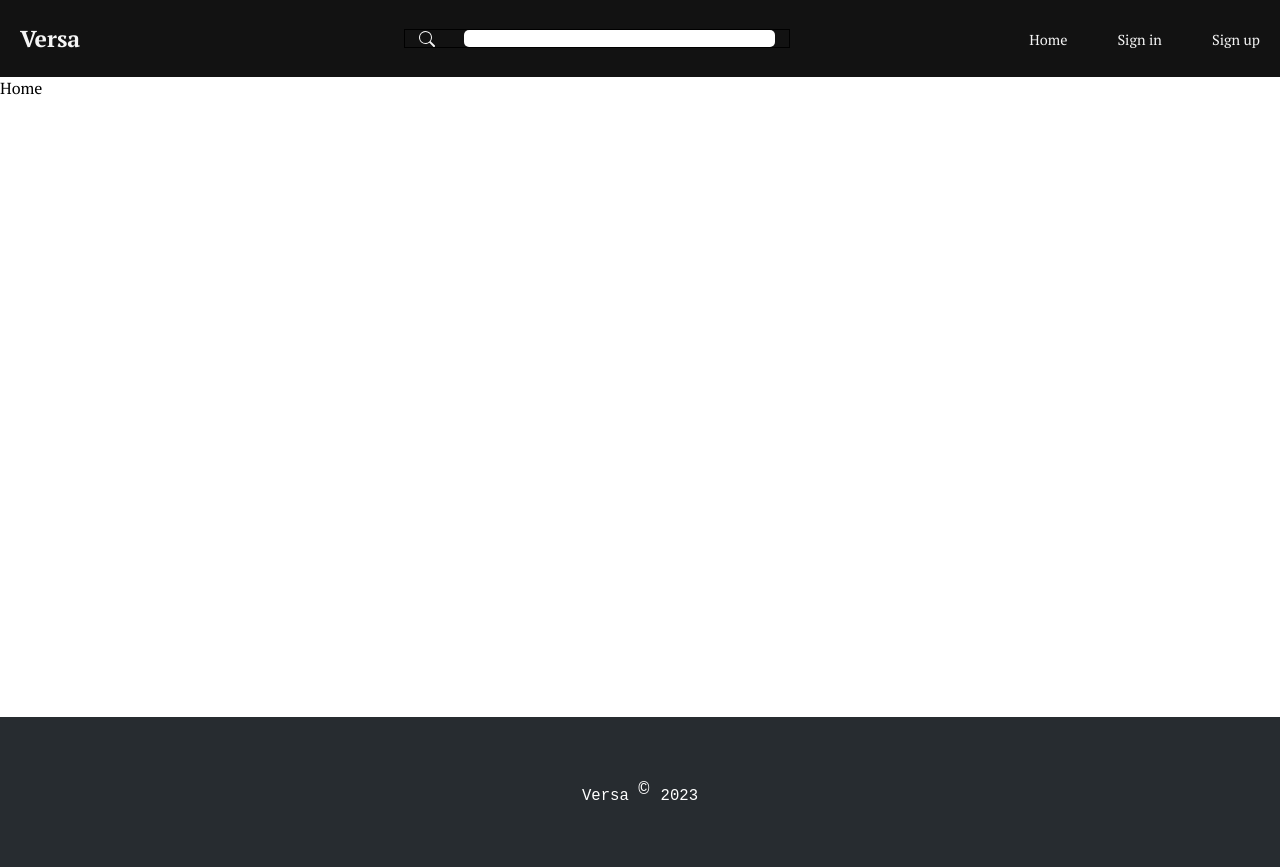
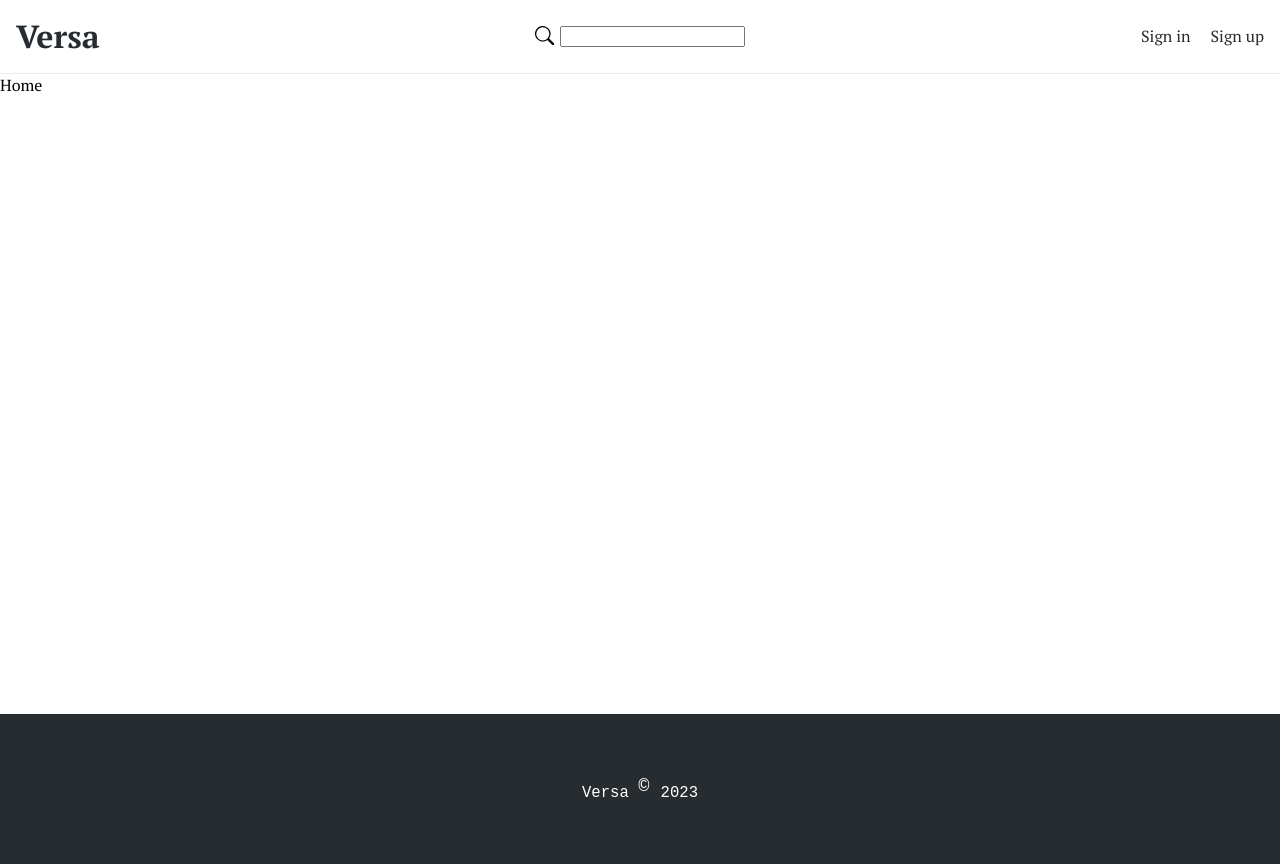
Before and after one commit to murilo1988/Versa, a React (Create React App) app in the folder frontend/: page / in a window 1280 px wide. Built offline with nearby package versions, Linux system fonts and the light colour scheme.

Commit message:
Fixing CSS of Nav

```diff
--- a/frontend/src/components/NavBar/NavBar.js
+++ b/frontend/src/components/NavBar/NavBar.js
@@ -18,7 +18,7 @@ function NavBar() {
       <nav className={styles.nav}>
         <div className={styles.nav_brand}>
           <Link to='/'>
-            <h3>Versa</h3>
+            <strong>Versa</strong>
           </Link>
         </div>
         <div>
@@ -28,20 +28,14 @@ function NavBar() {
           </form>
         </div>
         <div className={styles.nav_links}>
+          {/* <div>
+            <NavLink to='/'>Home</NavLink>
+          </div> */}
           <div>
-            <span>
-              <NavLink to='/'>Home</NavLink>
-            </span>
+            <NavLink to='/login'>Sign in</NavLink>
           </div>
           <div>
-            <span>
-              <NavLink to='/login'>Sign in</NavLink>
-            </span>
-          </div>
-          <div>
-            <span>
-              <NavLink to='/register'>Sign up</NavLink>
-            </span>
+            <NavLink to='/register'>Sign up</NavLink>
           </div>
         </div>
       </nav>
--- a/frontend/src/components/NavBar/NavBar.module.css
+++ b/frontend/src/components/NavBar/NavBar.module.css
@@ -1,63 +1,39 @@
 /* * {
-    border: 1px solid white;
+    border: 1px solid black;
 } */
 
 .nav {
     display: grid;
-    grid-template-columns: 30% 30% 1fr;
-    justify-content: space-around;
+    grid-template-columns: 30% 1fr 30%;
+    grid-template-rows: 60px;
     align-items: center;
-    background-color: #121212;
-    gap: 20px;
+    justify-content: space-between;
+    gap: 0.4em;
+    padding: 0.4em 1em;
+    border-bottom: 1px solid rgba(0, 0, 0, 0.085);
 }
 
-.nav h3 {
-    font-size: 1.6em;
+.nav a {
+    text-decoration: none;
+    color: #272c30;
 }
 
 .nav_brand {
-    padding-left: 20px;
+    font-size: 2em;
 }
+
 .nav_search_form {
     display: flex;
-    align-items: center;
-    justify-content: space-around;
-    border: 1px solid black;
-    width: 100%;
-    color: #f5f5f5;
-}
-.nav_search_form input {
-    width: 80%;
-    border: none;
-    border-radius: 5px;
+    flex-direction: row;
+    justify-content: center;
+    gap: 5px;
+    font-size: 1.2em;
 }
 
 .nav_links {
     display: flex;
     flex-direction: row;
-    align-items: center;
     justify-content: flex-end;
-    gap: 50px;
-    margin-right: 20px;
+    gap: 20px;
+    font-size: 1em;
 }
-
-.nav a {
-    text-decoration: none;
-
-    color: #f5f5f5;
-    font-size: 0.9em;
-}
-
-@media screen and (max-width: 940px) {
-    .nav {
-        display: grid;
-        grid-template-columns: 20% 1fr 20%;
-    }
-    .nav_links div:nth-child(n + 2) {
-        display: none;
-    }
-
-    .nav_search_form {
-        width: 100%;
-    }
-}
```
Also changed, not shown: 1 other file (tests, documents, lock files or other folders).
